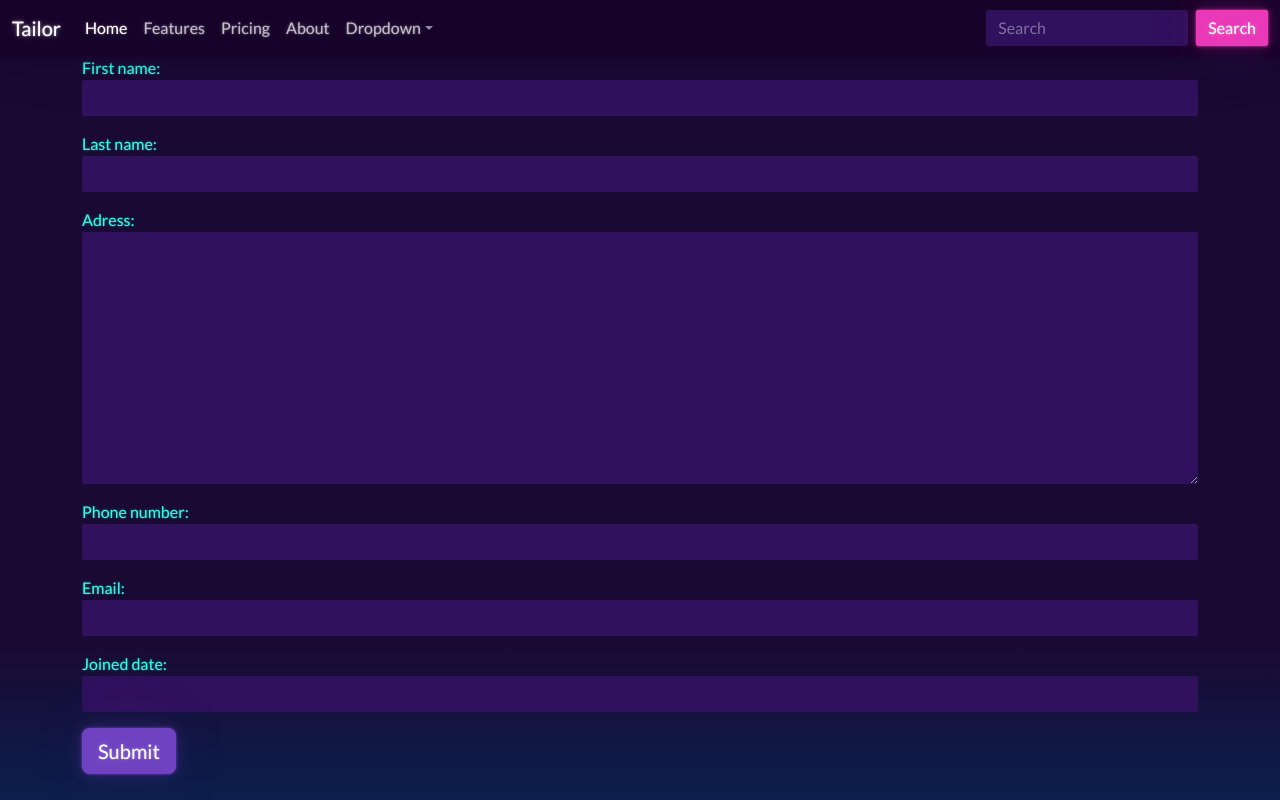
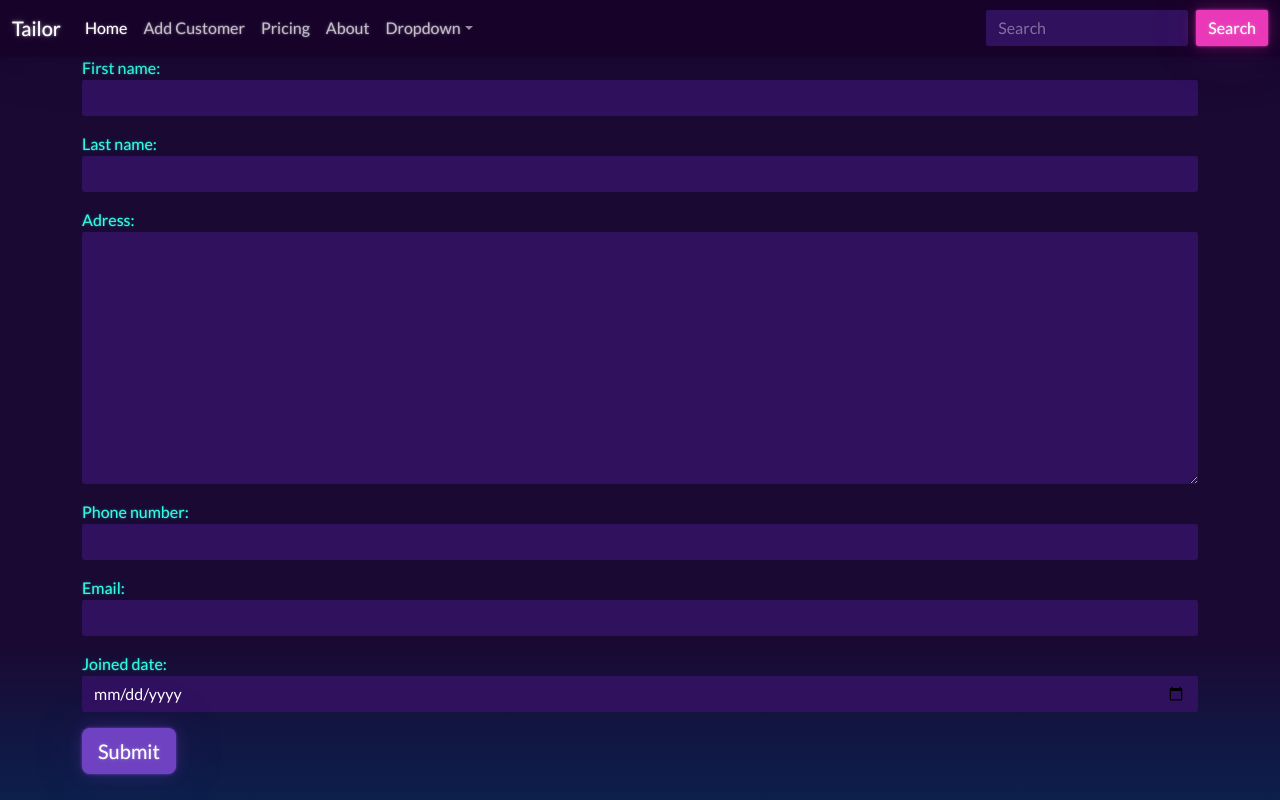
Before and after one commit to olaniyi900/tailor, a Django app: page /customer/create/ in a window 1280 px wide. Run offline with Django 5.2, Linux system fonts and the light colour scheme; some libraries are stand-ins or nearby versions.

Commit message:
refactor code to Modelform add update and delete fucntion to view

```diff
--- a/measurement/forms.py
+++ b/measurement/forms.py
@@ -1,11 +1,23 @@
+from django.forms import ModelForm
 from django import forms
+from .models import Customer
 
 
 
-class CustomerForm(forms.Form):
-    first_name = forms.CharField(max_length=30, widget=forms.TextInput(attrs={"class": "form-control"}))
-    last_name = forms.CharField(max_length=30, widget=forms.TextInput(attrs={"class": "form-control"}))
-    adress = forms.CharField(widget=forms.Textarea(attrs={"class": "form-control"}))
-    phone_number = forms.IntegerField(widget=forms.NumberInput(attrs={"class": "form-control"}))
-    email = forms.EmailField(max_length=254, widget=forms.EmailInput(attrs={"class": "form-control"}))
-    joined_date = forms.DateField(widget=forms.DateInput(attrs={"class": "form-control"}))
+class CustomerForm(ModelForm):
+
+    class Meta:
+        model =  Customer
+        fields = ['first_name', 'last_name', 'adress', 'phone_number', 'email', 'joined_date']
+        widgets = {
+            'joined_date': forms.DateInput(attrs={'type': 'date'})
+        }
+
+    def __init__(self, *args, **kwargs):
+        super().__init__(*args, **kwargs)
+        self.fields["first_name"].widget.attrs.update({"class": "form-control"})
+        self.fields["last_name"].widget.attrs.update({"class": "form-control"})
+        self.fields["adress"].widget.attrs.update({"class": "form-control"})
+        self.fields["phone_number"].widget.attrs.update({"class": "form-control"})
+        self.fields["email"].widget.attrs.update({"class": "form-control"})
+        self.fields["joined_date"].widget.attrs.update({"class": "form-control"})
--- a/measurement/templates/measurement/base.html
+++ b/measurement/templates/measurement/base.html
@@ -24,7 +24,7 @@
                 </a>
               </li>
               <li class="nav-item">
-                <a class="nav-link" href="#">Features</a>
+                <a class="nav-link" href="{% url 'measurement:customer-create' %}">Add Customer</a>
               </li>
               <li class="nav-item">
                 <a class="nav-link" href="#">Pricing</a>
--- a/measurement/templates/measurement/customer_form.html
+++ b/measurement/templates/measurement/customer_form.html
@@ -1,7 +1,7 @@
 {% extends "measurement/base.html" %}
 
 {% block content %}
-    <form method="POST", action="{% url 'measurement:customer-create' %}">
+    <form method="POST", action="">
         {% csrf_token %}
         {% for field in form %}
         <div class="form-group mb-3">
--- a/measurement/templates/measurement/home.html
+++ b/measurement/templates/measurement/home.html
@@ -35,7 +35,7 @@
                 update
           </a></td>
           <td>
-            <a class="btn btn-danger" href="{% url 'measurement:customer-detail' customer.pk %}">
+            <a class="btn btn-danger" href="{% url 'measurement:customer-delete' customer.pk %}">
                 Delete
           </a></td>
       </tr>
--- a/measurement/urls.py
+++ b/measurement/urls.py
@@ -7,6 +7,8 @@ urlpatterns = [
     path('', views.index, name='index'),
     path('customer/<int:pk>', views.customerDetail, name='customer-detail'),
     path('customer/create/', views.customerCreate, name='customer-create'),
-    path('customer/update/<int:pk>/', views.customerUpdate, name='customer-update'),
+    path('customer/update/<int:pk>/', views.customerDelete, name='customer-update'),
+    path('customer/delete/<int:pk>/', views.customerDelete, name='customer-delete'),
+
 
 ]
--- a/measurement/views.py
+++ b/measurement/views.py
@@ -19,38 +19,31 @@ def customerCreate(request):
     if request.method == 'POST':
         form = CustomerForm(request.POST)
         if form.is_valid():
-            first_name = form.cleaned_data['first_name']
-            last_name = form.cleaned_data['last_name']
-            adress = form.cleaned_data['adress']
-            phone_number = form.cleaned_data['phone_number']
-            email =  form.cleaned_data['email']
-            joined_date  = form.cleaned_data['joined_date']
 
-            customer = Customer(first_name= first_name, last_name= last_name, adress = adress, phone_number = phone_number,  email = email,
-                joined_date = joined_date)
-            customer.save()
+            form.save()
 
-
-            return HttpResponseRedirect(reverse('index'))
+            return HttpResponseRedirect(reverse('measurement:index',))
     else:
 
         form = CustomerForm()
     return render(request, 'measurement/customer_form.html', {'form':form})
 
 def customerUpdate(request, pk):
-    data = Customer.objects.get(pk=pk)
-    #data = get_object_or_404(Customer, pk=pk)
-    form = CustomerForm(data)
-    #form = CustomerForm(request.POST, instance=data)
+
+    customer = get_object_or_404(Customer, pk=pk)
+
     if request.method == 'POST':
+        form = CustomerForm(request.POST, instance=customer)
+        if form.is_valid():
 
-        form = CustomerForm(request.POST, instance=data)
-        if form.is_valid():
-            #form.clean_data
-            #print(form.clean_data)
-            print(form)
             form.save()
             return HttpResponseRedirect(reverse('measurement:index'))
+    else:
+        form = CustomerForm(instance=customer)
+        return render(request, 'measurement/customer_form.html', {'form':form})
 
 
-    return render(request, 'measurement/update.html', {'form':form})
+def customerDelete(request, pk):
+    customer = Customer.objects.get(pk=pk)
+    customer.delete()
+    return HttpResponseRedirect(reverse('measurement:index'))
```
Also changed, not shown: measurement/templates/measurement/update.html (deleted, +0 -10 lines).
